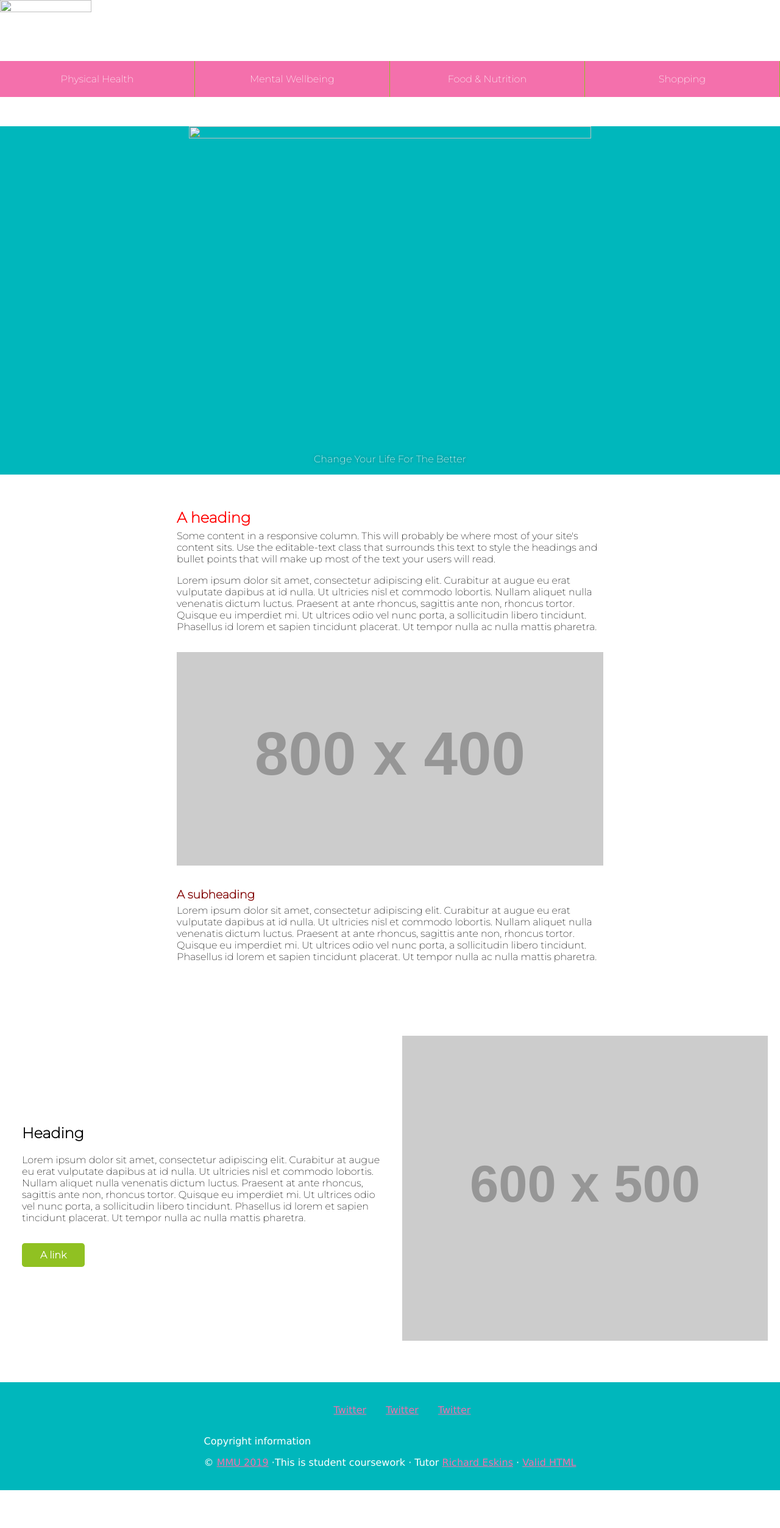
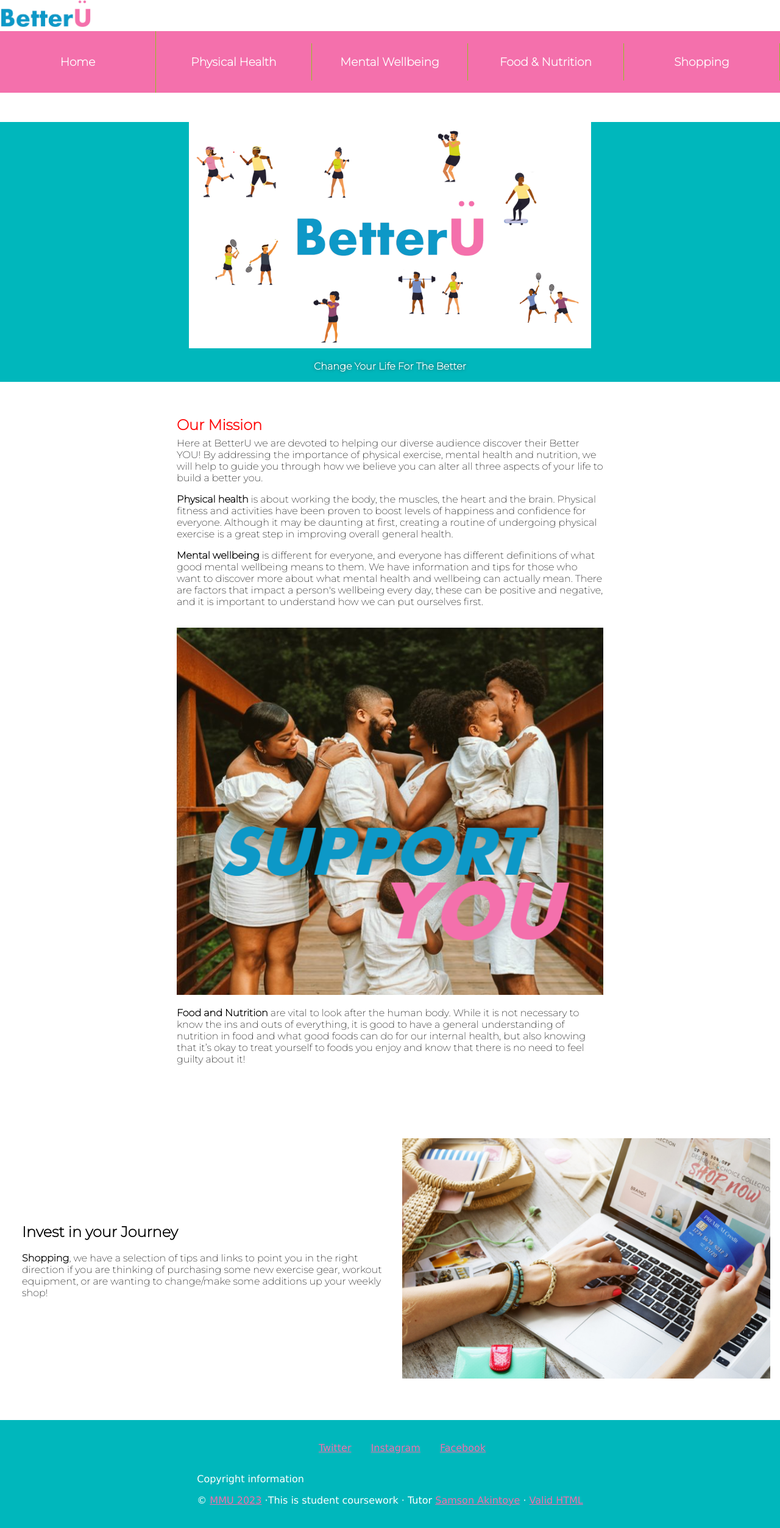
Before and after one commit to mmu-webdesign/awdd2-2022-group5, a plain HTML site: page group-x-website/index.html in a window 1280 px wide. Shown: the whole page at 61% size. Before the commit the page ends 2443 px from the top, so only its background shows below. Drawn offline with Linux system fonts and the light colour scheme; placeholder pictures from the web are drawn by us.

Commit message:
Update index.html

```diff
--- a/group-x-website/index.html
+++ b/group-x-website/index.html
@@ -13,87 +13,94 @@
 
     <body contenteditable="true">
         <nav class="logo-and-nav" contenteditable="true">
-    <img src="css/OriginalLogo.png" width="150" height="100">
+            <img src="images/OriginalLogo.png" alt="BetterU Logo" width="150" height="100">
+
             <ul class="logo-and-nav__links" contenteditable="true">
-        <li contenteditable="true"><a href="#" contenteditable="true">Physical Health</a></li>
-        <li contenteditable="true"><a href="#" contenteditable="true">Mental Wellbeing</a></li>
-        <li contenteditable="true"><a href="#" contenteditable="true">Food & Nutrition</a></li>
-        <li contenteditable="true"><a href="#" contenteditable="true">Shopping</a></li>
+                <li contenteditable="true"><h3><a href="index.html" contenteditable="true">Home</a></h3></li>
+                <li contenteditable="true"><h3>Physical Health</h3>
+                    <ul>
+                        <li contenteditable="true"><a href="pages/PhysicalFitness/PFFolder/goingtothegym.html" contenteditable="true">Going to the gym</a></li>
+                        <li contenteditable="true"><a href="pages/PhysicalFitness/PFFolder/homeworkouts.html" contenteditable="true">Home workouts</a></li>
+                        <li contenteditable="true"><a href="pages/PhysicalFitness/PFFolder/sportsandactivities.html" contenteditable="true">Sports and activities</a></li>
                     </ul>
-</nav><div class="big-header" contenteditable="true">
+                </li>
 
+                <li contenteditable="true"><h3>Mental Wellbeing</h3>
+                    <ul>
+                        <li contenteditable="true"><a href="pages/MentalWellbeing/MWFolder/PersonalNeeds.html" contenteditable="true">Personal Needs</a></li>
+                        <li contenteditable="true"><a href="pages/MentalWellbeing/MWFolder/ProfessionalSupport.html" contenteditable="true">Professional Support</a></li>
+                        <li contenteditable="true"><a href="pages/MentalWellbeing/MWFolder/WhatIsMentalHealth.html" contenteditable="true">What is Mental Health?</a></li>
+                    </ul>
+                </li>
+
+                <li contenteditable="true"><h3>Food & Nutrition</h3>
+                    <ul>
+                        <li contenteditable="true"><a href="pages/FoodNutrition/FNFolder/HealthyEating.html" contenteditable="true">How to Eat Healthily</a></li>
+                        <li contenteditable="true"><a href="pages/FoodNutrition/FNFolder/CalorieCounting.html" contenteditable="true">Managing Calories</a></li>
+                        <li contenteditable="true"><a href="pages/FoodNutrition/FNFolder/Recipes.html" contenteditable="true">Recipes & Ideas</a></li>
+                    </ul>
+                </li>
+
+                <li contenteditable="true"><h3>Shopping</h3>
+                    <ul>
+                        <li contenteditable="true"><a href="pages/Shopping/SFolder/FoodShop.html" contenteditable="true">Food Shop</a></li>
+                        <li contenteditable="true"><a href="pages/Shopping/SFolder/Equipment.html" contenteditable="true">Workout Equipment</a></li>
+                        <li contenteditable="true"><a href="pages/Shopping/SFolder/Clothing.html" contenteditable="true">Gymwear Clothing</a></li>
+                    </ul>
+                </li>
+            </ul>
+        </nav>
+
+        <div class="big-header" contenteditable="true">
             <div class="big-header__content" contenteditable="true">
-        <img src="css/logoheader.png" width="660" height="520">
-        <p contenteditable="true">Change Your Life For The Better</p>
-    </div>
-
-
-</div><section class="content-column" contenteditable="true">
-    <div class="content-column__content" contenteditable="true">
-        <div class="editable-text" contenteditable="true">
-            <h2 contenteditable="true">A heading</h2>
-            <p contenteditable="true">Some content in a responsive column. This will probably be where most of your site's content sits. Use
-                the editable-text class that surrounds this text to style the headings and bullet points that will make
-                up most of the text your users will read.</p>
-            <p contenteditable="true">Lorem ipsum dolor sit amet, consectetur adipiscing elit. Curabitur at augue eu erat vulputate dapibus at
-                id
-                nulla. Ut ultricies nisl et commodo lobortis. Nullam aliquet nulla venenatis dictum luctus. Praesent at
-                ante
-                rhoncus, sagittis ante non,
-                rhoncus tortor. Quisque eu imperdiet mi. Ut ultrices odio vel nunc porta, a sollicitudin libero
-                tincidunt.
-                Phasellus id lorem et sapien tincidunt placerat. Ut tempor nulla ac nulla mattis pharetra.</p>
-
-            <img src="https://via.placeholder.com/800x400" alt="add alt text" contenteditable="true">
-
-            <h3 contenteditable="true">A subheading</h3>
-            <p contenteditable="true">Lorem ipsum dolor sit amet, consectetur adipiscing elit. Curabitur at augue eu erat vulputate dapibus at
-                id
-                nulla. Ut ultricies nisl et commodo lobortis. Nullam aliquet nulla venenatis dictum luctus. Praesent at
-                ante
-                rhoncus, sagittis ante non,
-                rhoncus tortor. Quisque eu imperdiet mi. Ut ultrices odio vel nunc porta, a sollicitudin libero
-                tincidunt.
-                Phasellus id lorem et sapien tincidunt placerat. Ut tempor nulla ac nulla mattis pharetra.</p>
-        </div>
-    </div>
-</section><section class="text-image left" contenteditable="true">
-    <div class="text-image__container" contenteditable="true">
-        <div class="text-image__text" contenteditable="true">
-            <img src="https://via.placeholder.com/600x500" contenteditable="true">
-        </div>
-        <div class="text-image__content" contenteditable="true">
-            <h2 contenteditable="true">Heading</h2>
-
-            <p contenteditable="true">Lorem ipsum dolor sit amet, consectetur adipiscing elit. Curabitur at augue eu erat vulputate dapibus at id nulla. Ut ultricies nisl et commodo lobortis. Nullam aliquet nulla venenatis dictum luctus. Praesent at ante rhoncus, sagittis ante
-                non, rhoncus tortor. Quisque eu imperdiet mi. Ut ultrices odio vel nunc porta, a sollicitudin libero tincidunt. Phasellus id lorem et sapien tincidunt placerat. Ut tempor nulla ac nulla mattis pharetra.</p>
-            <a href="#" contenteditable="true">A link</a>
+                <img src="images/logoheader.png" alt="BetterU logo with animations of people playing a variety of sports around it" width="660" height="520">
+                <p contenteditable="true"><b>Change Your Life For The Better</b></p>
             </div>
         </div>
 
-</section><footer class="page-footer" contenteditable="true">
+        <section class="content-column" contenteditable="true">
+            <div class="content-column__content" contenteditable="true">
+                <div class="editable-text" contenteditable="true">
+                    <h2 contenteditable="true">Our Mission</h2>
+                    <p contenteditable="true">Here at BetterU we are devoted to helping our diverse audience discover their Better YOU! By addressing the importance of physical exercise, mental health and nutrition, we will help to guide you through how we believe you can alter all three aspects of your life to build a better you.</p>
+                    <p contenteditable="true"><b>Physical health</b> is about working the body, the muscles, the heart and the brain. Physical fitness and activities have been proven to boost levels of happiness and confidence for everyone. Although it may be daunting at first, creating a routine of undergoing physical exercise is a great step in improving overall general health.</p>
+                    <p contenteditable="true"><b>Mental wellbeing</b> is different for everyone, and everyone has different definitions of what good mental wellbeing means to them. We have information and tips for those who want to discover more about what mental health and wellbeing can actually mean. There are factors that impact a person's wellbeing every day, these can be positive and negative, and it is important to understand how we can put ourselves first.</p>
+
+                    <img src="images/supportyou.png" alt="Family of 6 hugging and embracing eachother on a bridge" contenteditable="true">
+
+                    <p contenteditable="true"><b>Food and Nutrition</b> are vital to look after the human body. While it is not necessary to know the ins and outs of everything, it is good to have a general understanding of nutrition in food and what good foods can do for our internal health, but also knowing that it’s okay to treat yourself to foods you enjoy and know that there is no need to feel guilty about it!</p>
+                </div>
+            </div>
+        </section>
+
+        <section class="text-image left" contenteditable="true">
+            <div class="text-image__container" contenteditable="true">
+                <div class="text-image__text" contenteditable="true">
+                    <img src="images/onlineshop.jpg" alt="A women online shopping on her laptop and entering her card details to complete the purchase" contenteditable="true">
+                </div>
+                <div class="text-image__content" contenteditable="true">
+                    <h2 contenteditable="true">Invest in your Journey</h2>
+                    <p contenteditable="true"><b>Shopping</b>, we have a selection of tips and links to point you in the right direction if you are thinking of purchasing some new exercise gear, workout equipment, or are wanting to change/make some additions up your weekly shop!</p>
+                </div>
+            </div>
+        </section>
+
+        <footer class="page-footer" contenteditable="true">
             <ul class="social-media" contenteditable="true">
                 <li contenteditable="true"><a href="http://www.twitter.com" contenteditable="true">Twitter</a></li>
-        <li contenteditable="true"><a href="http://www.twitter.com" contenteditable="true">Twitter</a></li>
-        <li contenteditable="true"><a href="http://www.twitter.com" contenteditable="true">Twitter</a></li>
+                <li contenteditable="true"><a href="https://www.instagram.com" contenteditable="true">Instagram</a></li>
+                <li contenteditable="true"><a href="https://en-gb.facebook.com" contenteditable="true">Facebook</a></li>
             </ul>
 
             <div class="footer-content" contenteditable="true">
                 <p contenteditable="true">Copyright information</p>
                 <!-- this is the minimum disclaimer text. You can modify the classnames and markup as long as the same content is shown to the site visitor -->
                 <div class="mmu-disclaimer" contenteditable="true">
-            <p contenteditable="true">© <a href="http://www.mmu.ac.uk/" title="MMU homepage" contenteditable="true">MMU 2019</a> ·This is student coursework · Tutor <a href="mailto:r.eskins@mmu.ac.uk" contenteditable="true">Richard Eskins</a> ·
+                    <p contenteditable="true">© <a href="http://www.mmu.ac.uk/" title="MMU homepage" contenteditable="true">MMU 2023</a> ·This is student coursework · Tutor <a href="mailto:S.Akintoye@mmu.ac.ukk" contenteditable="true">Samson Akintoye</a> ·
                         <a href="//validator.w3.org/check?uri=referer" title="W3C HTML Validation Service" contenteditable="true">Valid HTML</a></p>
                 </div>
-        <!-- end the disclaimer text -->
             </div>
-
         </footer>
-<!-- remove this JS code when you are working on your own sites -->
-    <script type="text/javascript" src="make-editable.js" contenteditable="true">
-    </script>
-    <!-- stop removing here -->
-
 
     </body>
 </html>
```
Lines whose indentation alone changed are shown as unchanged.
